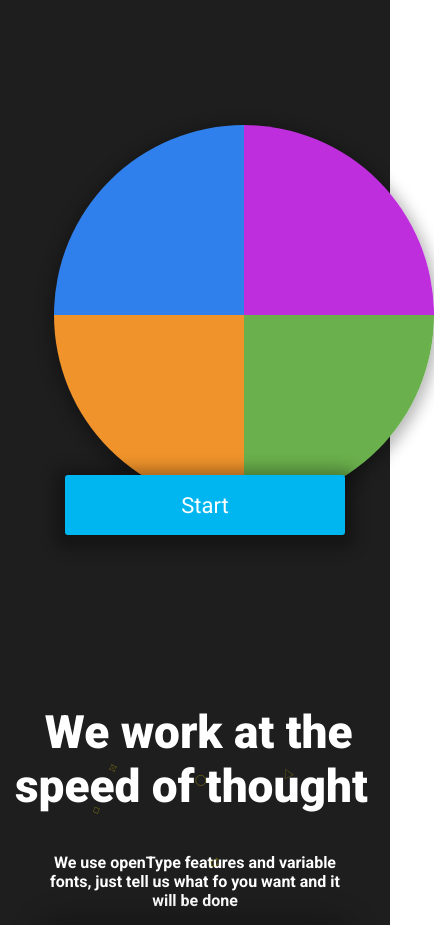
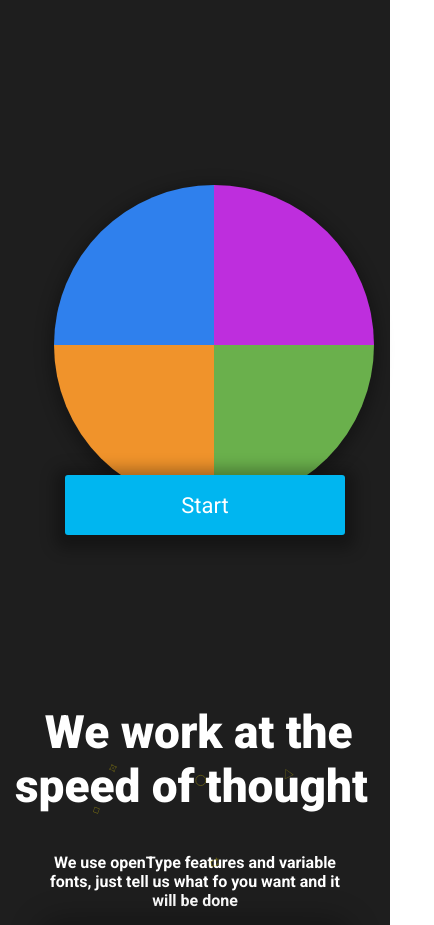
Before and after one commit to Andres-GP/Protompany, a website: page index.html in a window 390 px wide. Shown: the part 1980-2905 px from the top of the page, 434 px wide, since content can reach past the window. Drawn offline with nearby package versions, Linux system fonts and the light colour scheme; no server answers; grey boxes are pictures that could not be loaded.

Commit message:
little details

```diff
--- a/styles.css
+++ b/styles.css
@@ -1392,3 +1392,30 @@ body {
 }
 
 }
+
+
+
+@media (max-width: 500px) {
+  /*Game Board*/
+  .gameboard {
+    height: 90px;
+    border-radius: 50%;
+    overflow: hidden;
+
+    max-height: 320px;
+    max-width: 320px;
+    box-shadow: 0px 4px 15px 5px #00000049;
+
+    min-height: 320px;
+    min-width: 320px;
+    margin-left: 12%;
+}
+   /*simon says button*/
+  .btn-start-container{
+
+    width: 100%;
+    height: 0px;
+
+  }
+
+}
```
